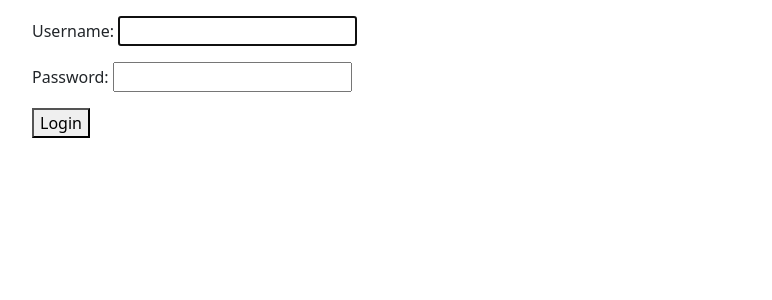
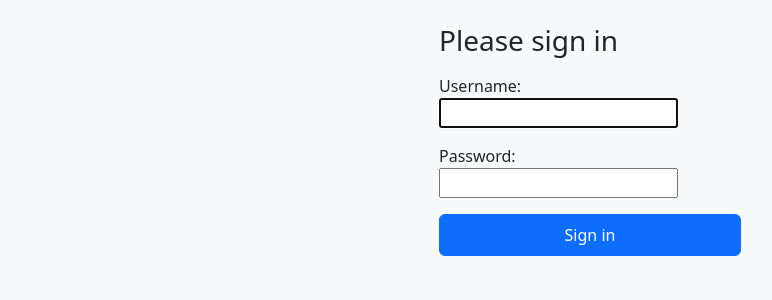
Before and after one commit to golsachamani/task-auth, a Django app: page /accounts/login/ in a window 1280 px wide. Shown: the top 300 px of the page, without its empty margins (50-822 px from the left). Run offline with Django 5.2, Linux system fonts and the light colour scheme; some libraries are stand-ins or nearby versions.

Commit message:
better ui

```diff
--- a/config/settings.py
+++ b/config/settings.py
@@ -23,7 +23,7 @@ BASE_DIR = Path(__file__).resolve().parent.parent
 SECRET_KEY = 'django-insecure-s&ewsbb*qz-n6+^_@j!i4$prdt@a39g9h548**o&&u)(6=^94%'
 
 # SECURITY WARNING: don't run with debug turned on in production!
-DEBUG = False
+DEBUG = True
 
 ALLOWED_HOSTS = []
 
--- a/templates/base.html
+++ b/templates/base.html
@@ -9,17 +9,18 @@
       {% endblock %}
     </title>
     <link rel="stylesheet" href="https://cdnjs.cloudflare.com/ajax/libs/bootstrap/5.3.3/css/bootstrap.min.css" integrity="sha512-jnSuA4Ss2PkkikSOLtYs8BlYIeeIK1h99ty4YfvRPAlzr377vr3CXDb7sb7eEEBYjDtcYj+AjBH3FLv5uSJuXg==" crossorigin="anonymous" referrerpolicy="no-referrer" />
+    <link rel="stylesheet" href="https://cdnjs.cloudflare.com/ajax/libs/bootstrap/5.3.3/css/bootstrap-grid.min.css" integrity="sha512-i1b/nzkVo97VN5WbEtaPebBG8REvjWeqNclJ6AItj7msdVcaveKrlIIByDpvjk5nwHjXkIqGZscVxOrTb9tsMA==" crossorigin="anonymous" referrerpolicy="no-referrer" />
+    <link rel="stylesheet" href="https://cdnjs.cloudflare.com/ajax/libs/bootstrap/5.3.3/css/bootstrap-reboot.min.css" integrity="sha512-HJaQ4y3YcUGCWikWDn8bFeGTy3Z/3IbxFYQ9G3UAWx16PyTL6Nu5P/BDDV9s0WhK3Sq27Wtbk/6IcwGmGSMXYg==" crossorigin="anonymous" referrerpolicy="no-referrer" />
+    <link rel="stylesheet" href="https://cdnjs.cloudflare.com/ajax/libs/bootstrap/5.3.3/css/bootstrap-utilities.min.css" integrity="sha512-4ocAKAxnrkSm7MvkkF1D435kko3/HWWvoi/U9+7+ln94B/U01Mggca05Pm3W59BIv3abl0U3MPdygAPLo5aeqg==" crossorigin="anonymous" referrerpolicy="no-referrer" />
   </head>
-  <body>
+  <body class="d-flex align-items-center py-4 bg-body-tertiary">
     <header></header>
-    <main>
-      <div class="container mt-3">
-        {% block contant %}
+    {% block content %}
 
-        {% endblock %}
-      </div>
-    </main>
+    {% endblock %}
     <footer></footer>
     <script src="https://cdnjs.cloudflare.com/ajax/libs/bootstrap/5.3.3/js/bootstrap.min.js" integrity="sha512-ykZ1QQr0Jy/4ZkvKuqWn4iF3lqPZyij9iRv6sGqLRdTPkY69YX6+7wvVGmsdBbiIfN/8OdsI7HABjvEok6ZopQ==" crossorigin="anonymous" referrerpolicy="no-referrer"></script>
+
+    <script src="https://cdnjs.cloudflare.com/ajax/libs/bootstrap/5.3.3/js/bootstrap.bundle.min.js" integrity="sha512-7Pi/otdlbbCR+LnW+F7PwFcSDJOuUJB3OxtEHbg4vSMvzvJjde4Po1v4BR9Gdc9aXNUNFVUY+SK51wWT8WF0Gg==" crossorigin="anonymous" referrerpolicy="no-referrer"></script>
   </body>
 </html>
--- a/templates/registration/login.html
+++ b/templates/registration/login.html
@@ -2,10 +2,18 @@
 {% block title %}
   Login
 {% endblock %}
-{% block contant %}
-  <form action="" method="post">
-    {% csrf_token %}
-    {{ form.as_p }}
-    <button type="submit">Login</button>
-  </form>
+{% block content %}
+  <main class="form-signin w-100 m-auto">
+    <div class="row">
+      <div class="col-3 m-auto">
+        <form action="" method="POST">
+          <h1 class="h3 mb-3 fw-normal">Please sign in</h1>
+
+          {% csrf_token %}
+          {{ form.as_p }}
+          <button class="btn btn-primary w-100 py-2" type="submit">Sign in</button>
+        </form>
+      </div>
+    </div>
+  </main>
 {% endblock %}
```
Also changed, not shown: templates/registration/signup.html (+14 -6 lines).
